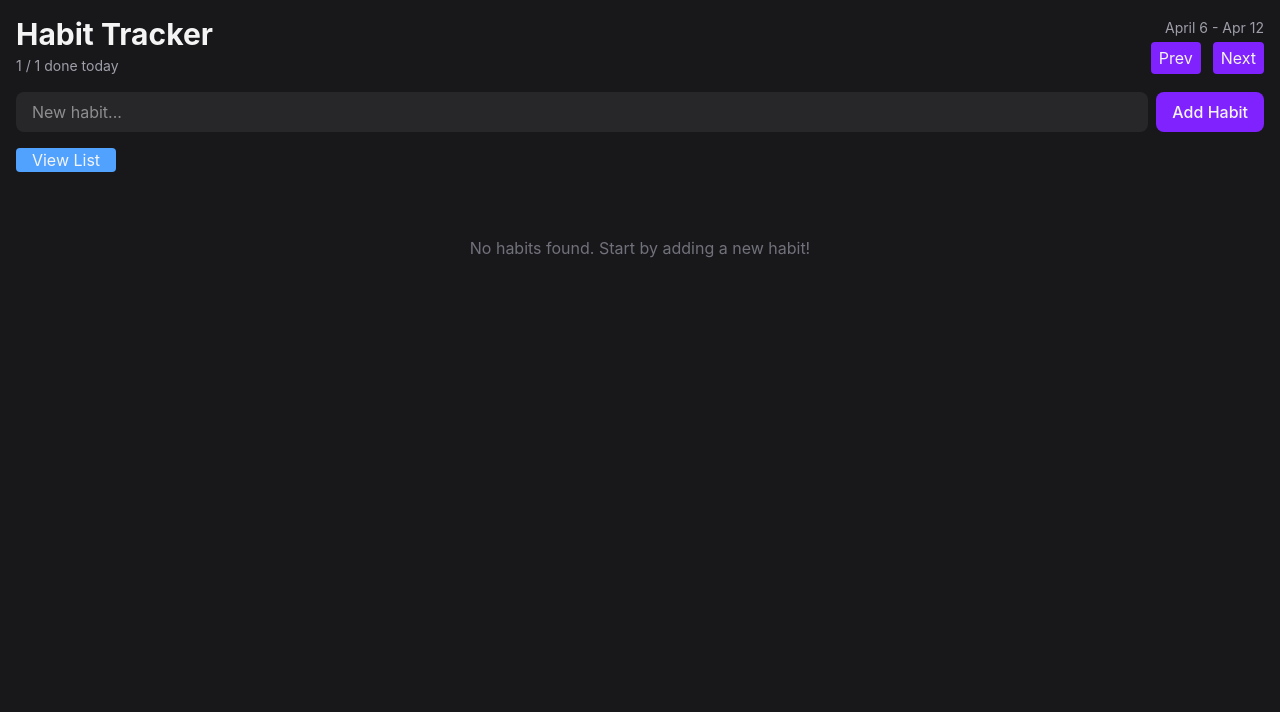
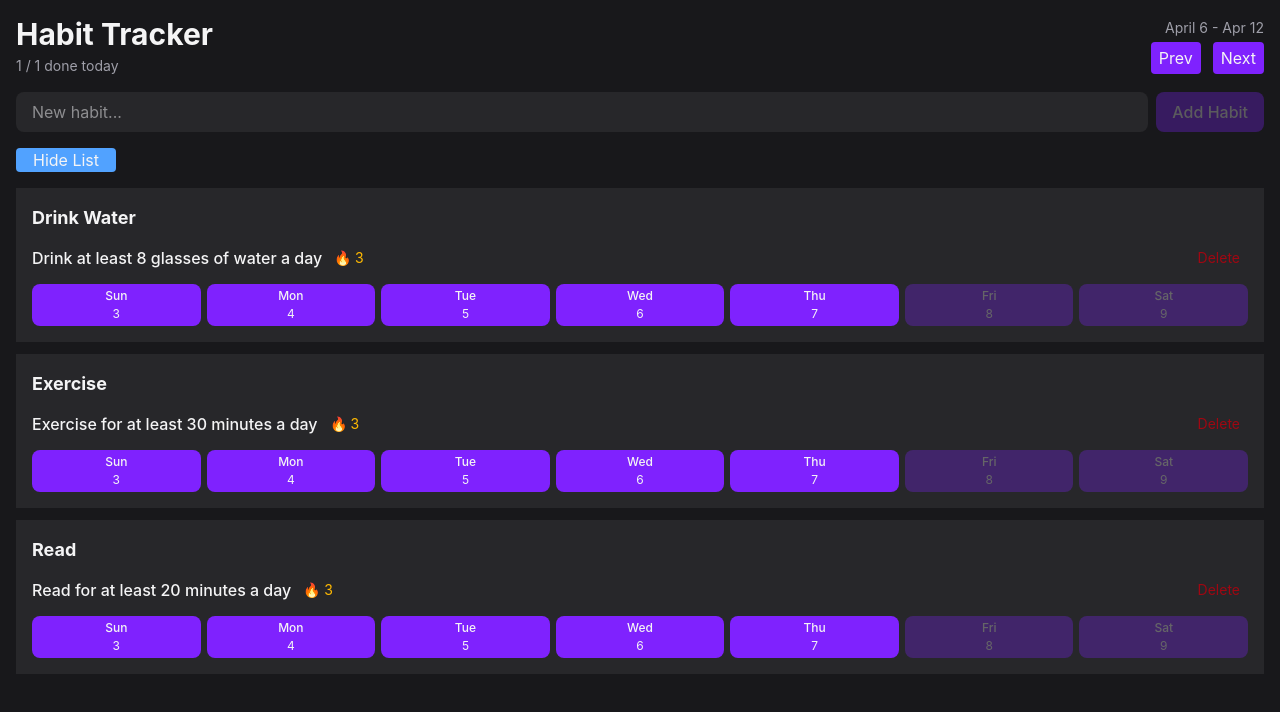
Before and after one commit to franco-ortega/habit-tracker, a React (Vite) app: page / in a window 1280 px wide. Shown: the top 712 px of the page. Built offline with nearby package versions, Linux system fonts and the light colour scheme.

Commit message:
disable New Habit button when input is empty

```diff
--- a/src/App.tsx
+++ b/src/App.tsx
@@ -4,7 +4,7 @@ import HabitForm from './components/HabitForm';
 import HabitList from './components/HabitList';
 
 export default function App() {
-	const [viewHabits, setViewHabits] = useState(false);
+	const [viewHabits, setViewHabits] = useState(true);
 
 	return (
 		<div className='max-w-2x1 mx-auto p-4 flex flex-col gap-4'>
--- a/src/components/HabitForm.tsx
+++ b/src/components/HabitForm.tsx
@@ -1,16 +1,37 @@
+import { useState, type SubmitEvent } from 'react';
 import Button from './Button';
 
 export default function HabitForm() {
+	const [newHabit, setNewHabit] = useState('');
+
+	console.log('New Habit:', newHabit);
+
+	const handleSubmit = (e: SubmitEvent) => {
+		e.preventDefault();
+		console.log('Submitting new habit:', newHabit);
+
+		if (newHabit.trim() === '') return;
+
+		setNewHabit('');
+	};
+
 	return (
 		<div>
 			{/* <h2 className='text-lg font-semibold'>Add New Habit</h2> */}
-			<form className='flex gap-2'>
+			<form className='flex gap-2' onSubmit={handleSubmit}>
 				<input
 					type='text'
 					placeholder='New habit...'
 					className='flex-1 rounded-lg bg-zinc-800 px-4 py-2 outline-none focus-visible:ring-2 focus-visible:ring-violet-500'
+					value={newHabit}
+					onChange={(e) => setNewHabit(e.target.value)}
 				/>
-				<Button className='rounded-lg px-4 py-2 font-medium'>Add Habit</Button>
+				<Button
+					className='rounded-lg px-4 py-2 font-medium'
+					disabled={newHabit.trim() === ''}
+				>
+					Add Habit
+				</Button>
 			</form>
 		</div>
 	);
```
